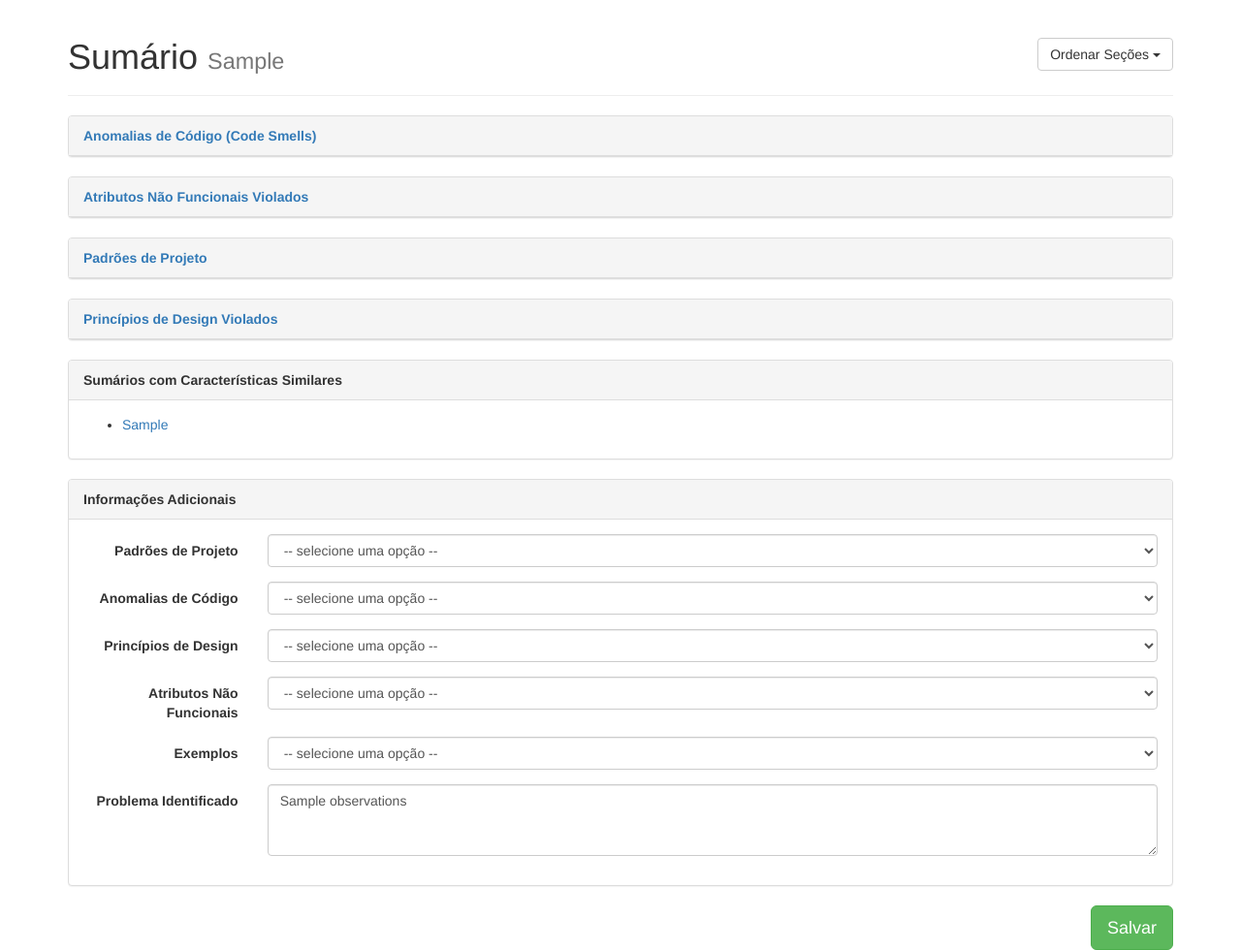
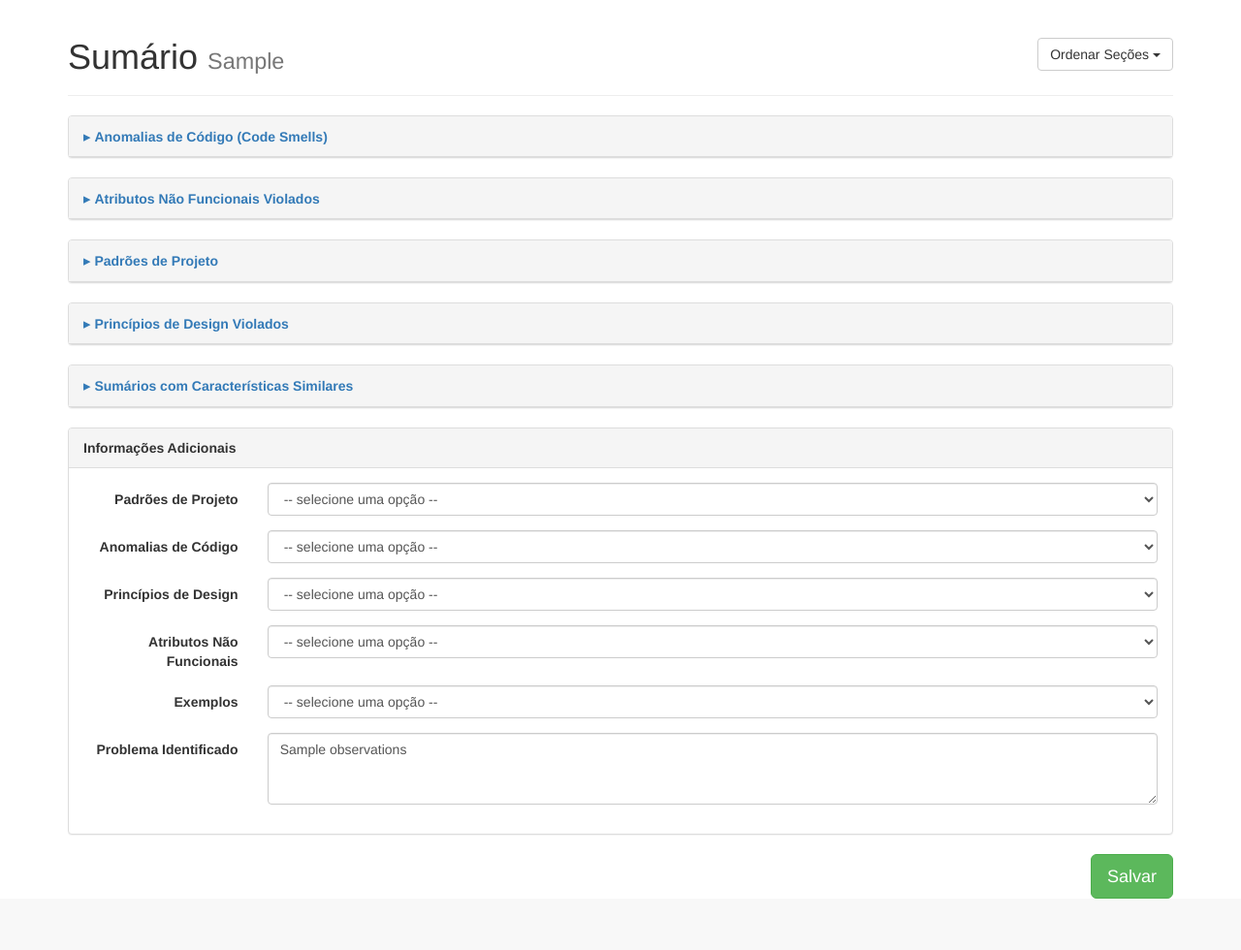
Before and after one commit to diegocedrim/experimentos, a Django app: template summaries/templates/summaries/detail.html in a window 1280 px wide. Shown: the part 51-1031 px from the top of the page at 97% size. After the commit the page ends 978 px from the top, so only its background shows below. Run offline with Django 3.2, Linux system fonts and the light colour scheme; tables that the repository leaves empty hold one stand-in row (values such as "Sample post"); the template is opened without the code that fills it: values that come from a table or form of the project are taken from there, most other values are stand-ins (such as "Sample title", 1, 10 or a date in 2020); some libraries are stand-ins or nearby versions.

Commit message:
ajuste do icone pra collapse

```diff
--- a/summaries/templates/summaries/detail.html
+++ b/summaries/templates/summaries/detail.html
@@ -1,5 +1,34 @@
 {% extends 'base.html' %}
 {% load static %}
+
+{% block header %}
+
+<style>
+.collapse-toggle:not( :hover ){
+  text-decoration: none;
+}
+.collapse-caret .collapse-toggle:hover {
+    text-decoration: none;
+}
+.collapse-caret .collapse-toggle:hover span,
+.collapse-caret .collapse-toggle:hover strong {
+    text-decoration: underline;
+}
+.collapse-caret .collapse-toggle:before {
+    font-size: 15px;
+    vertical-align: 0px;
+}
+.collapse-caret .collapse-toggle:not(.collapsed):before {
+    content: "▾";
+    margin-right: 0px;
+}
+.collapse-caret .collapse-toggle.collapsed:before {
+    content: "▸";
+    margin-right: 0px;
+}
+</style>
+
+{% endblock %}
 
 {% block content %}
 
@@ -27,9 +56,9 @@
     {% csrf_token %}
     <div id="basic_information_container">
         {% if summary.nodes %}
-        <div class="panel panel-default" id="agglomerations">
+        <div class="panel panel-default collapse-caret" id="agglomerations">
             <div class="panel-heading">
-                <a data-toggle="collapse" href="#agg_collapse">
+                <a class="collapsed collapse-toggle" data-toggle="collapse" href="#agg_collapse">
                     <strong>Aglomerações</strong>
                 </a>
             </div>
@@ -40,9 +69,9 @@
         {% endif %}
 
         {% if smells_instances %}
-        <div class="panel panel-default" id="code_smells">
+        <div class="panel panel-default collapse-caret" id="code_smells">
             <div class="panel-heading">
-                <a data-toggle="collapse" href="#anomalies_collapse">
+                <a class="collapsed collapse-toggle" data-toggle="collapse" href="#anomalies_collapse">
                     <strong>Anomalias de Código (Code Smells)</strong>
                 </a>
             </div>
@@ -71,9 +100,9 @@
         {% endif %}
 
         {% if summary.nonfunctionalattributeinstance_set.all %}
-        <div class="panel panel-default" id="non_functional">
+        <div class="panel panel-default collapse-caret" id="non_functional">
             <div class="panel-heading">
-                <a data-toggle="collapse" href="#nonfunc_collapse">
+                <a class="collapsed collapse-toggle" data-toggle="collapse" href="#nonfunc_collapse">
                     <strong>Atributos Não Funcionais Violados</strong>
                 </a>
             </div>
@@ -99,9 +128,9 @@
         {% endif %}
 
         {% if summary.designpatterninstance_set.all %}
-        <div class="panel panel-default" id="design_patterns">
+        <div class="panel panel-default collapse-caret" id="design_patterns">
             <div class="panel-heading">
-                <a data-toggle="collapse" href="#dpatterns_collapse">
+                <a class="collapsed collapse-toggle" data-toggle="collapse" href="#dpatterns_collapse">
                     <strong>Padrões de Projeto</strong>
                 </a>
             </div>
@@ -135,9 +164,9 @@
         {% endif %}
 
         {% if summary.designprincipleinstance_set.all %}
-        <div class="panel panel-default" id="design_principles">
+        <div class="panel panel-default collapse-caret" id="design_principles">
             <div class="panel-heading">
-                <a data-toggle="collapse" href="#design_collapse">
+                <a class="collapsed collapse-toggle" data-toggle="collapse" href="#design_collapse">
                     <strong>Princípios de Design Violados</strong>
                 </a>
             </div>
@@ -165,11 +194,13 @@
     </div>
 
     {% if summary.similar_summaries.all %}
-    <div class="panel panel-default" id="examples">
+    <div class="panel panel-default collapse-caret" id="examples">
         <div class="panel-heading">
-            <strong>Sumários com Características Similares</strong>
+            <a class="collapsed collapse-toggle" data-toggle="collapse" href="#examples_collapse">
+               <strong>Sumários com Características Similares</strong>
+            </a>
         </div>
-        <div class="panel-body">
+        <div class="panel-body collapse" id="examples_collapse">
             <ul>
                 {% for similar in summary.similar_summaries.all %}
                 <li>
--- a/templates/base.html
+++ b/templates/base.html
@@ -39,6 +39,9 @@
     <script>window.jQuery || document.write('<script src="../../assets/js/vendor/jquery.min.js"><\/script>')</script>
 
     <script src="{% static 'js/vis.min.js' %}"></script>
+
+    {% block header %}
+    {% endblock %}
 </head>
 
 <body>
```
